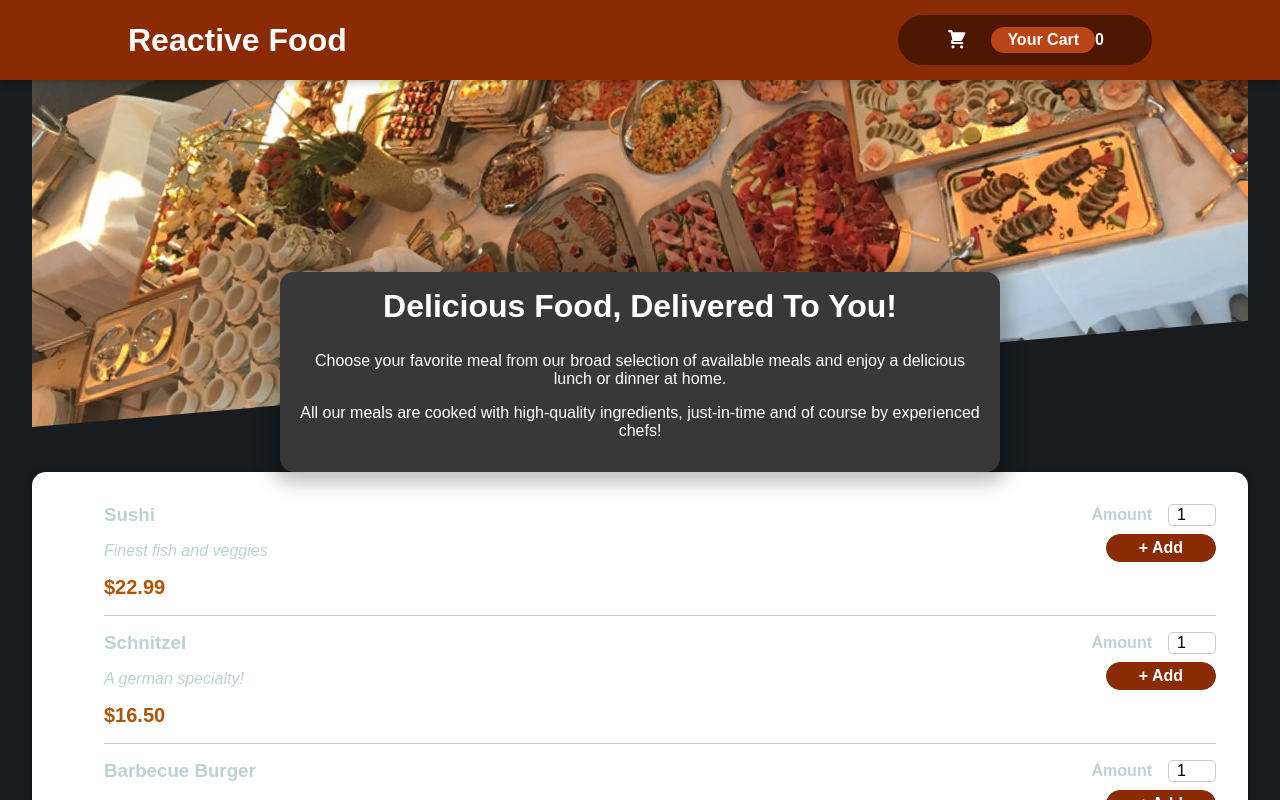
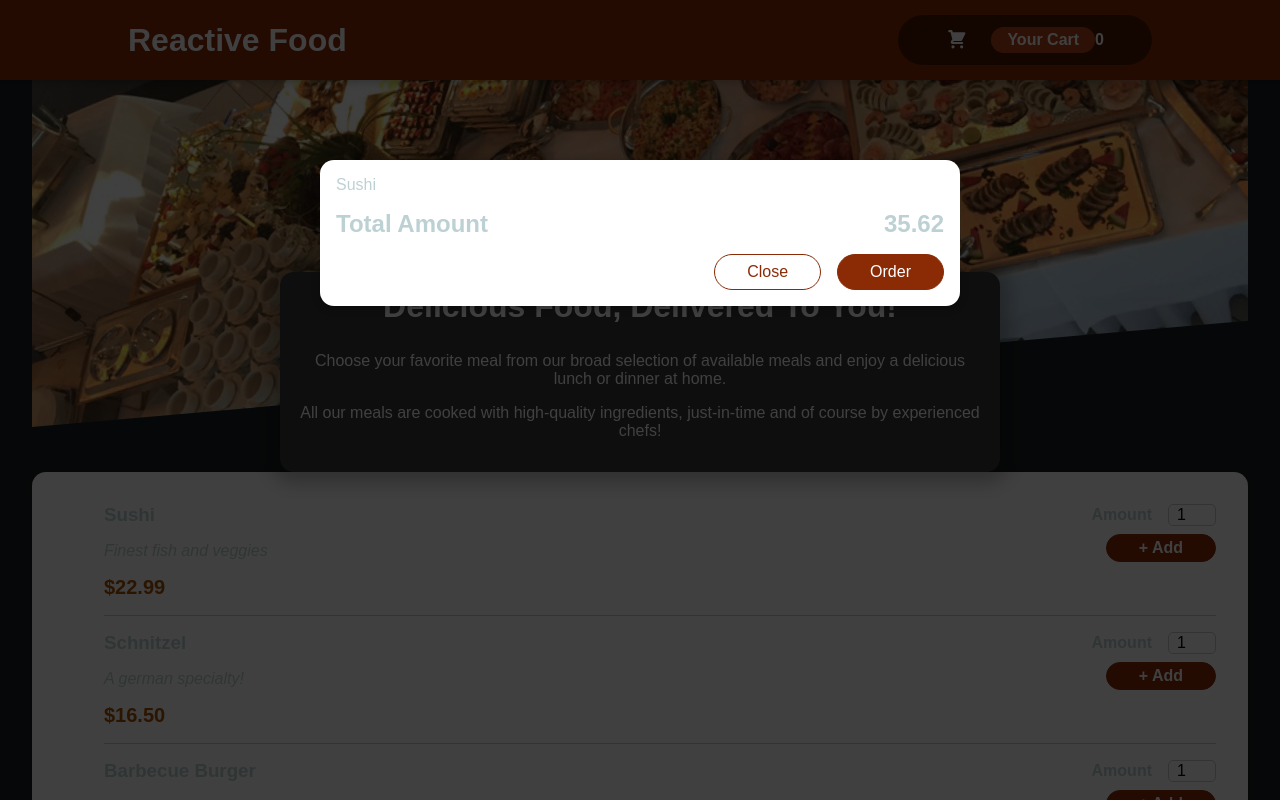
Before and after one commit to kraft-aka/react-food-ordering-app, a React (Create React App) app: page / in a window 1280 px wide. Shown: the top 800 px of the page. Built offline with nearby package versions, Linux system fonts and the light colour scheme.

Commit message:
add MOdal

```diff
--- a/public/index.html
+++ b/public/index.html
@@ -27,6 +27,7 @@
 	<noscript>
 		You need to enable JavaScript to run this app.
 	</noscript>
+  <div id="overlays"></div>
 	<div id="root"></div>
 	<!--
       This HTML file is a template.
--- a/src/App.js
+++ b/src/App.js
@@ -1,11 +1,13 @@
 import React from "react";
 import Meals from "./components/Meal/Meals";
 import Header from "./components/Layout/Header";
+import Cart from "./components/Cart/Cart";
 import "./styles.css";
 
 export default function App() {
   return (
     <>
+      <Cart />
       <Header />
       <main>
         <Meals />
--- a/src/components/Cart/Cart.js
+++ b/src/components/Cart/Cart.js
@@ -1,4 +1,5 @@
 import React from "react";
+import Modal from "../UI/Modal";
 import classes from "./Cart.module.css";
 
 export default function Cart(props) {
@@ -10,7 +11,7 @@
     </ul>
   );
   return (
-    <div>
+    <Modal>
       {cartItems}
       <div className={classes.total}>
         <span>Total Amount</span>
@@ -20,6 +21,6 @@
         <button className={classes["button--alt"]}>Close</button>
         <button className={classes.button}>Order</button>
       </div>
-    </div>
+    </Modal>
   );
 }
--- /dev/null
+++ b/src/components/UI/Modal.js
@@ -0,0 +1,28 @@
+import React from "react";
+import ReactDOM from "react-dom";
+import classes from "./Modal.module.css";
+
+function Backdrop(props) {
+  return <div className={classes.backdrop} />;
+}
+
+function ModalOverlay(props) {
+  return (
+    <div className={classes.modal}>
+      <div className={classes.content}>{props.children}</div>
+    </div>
+  );
+}
+const portalEl = document.getElementById("overlays");
+
+export default function Modal(props) {
+  return (
+    <>
+      {ReactDOM.createPortal(<Backdrop />, portalEl)}
+      {ReactDOM.createPortal(
+        <ModalOverlay>{props.children}</ModalOverlay>,
+        portalEl
+      )}
+    </>
+  );
+}
--- /dev/null
+++ b/src/components/UI/Modal.module.css
@@ -0,0 +1,40 @@
+.backdrop {
+  position: fixed;
+  top: 0;
+  left: 0;
+  width: 100%;
+  height: 100vh;
+  z-index: 20;
+  background-color: rgba(0, 0, 0, 0.75);
+}
+
+.modal {
+  position: fixed;
+  top: 20vh;
+  left: 5%;
+  width: 90%;
+  background-color: white;
+  padding: 1rem;
+  border-radius: 14px;
+  box-shadow: 0 2px 8px rgba(0, 0, 0, 0.25);
+  z-index: 30;
+  animation: slide-down 300ms ease-out forwards;
+}
+
+@media (min-width: 768px) {
+  .modal {
+    width: 40rem;
+    left: calc(50% - 20rem);
+  }
+}
+
+@keyframes slide-down {
+  from {
+    opacity: 0;
+    transform: translateY(-3rem);
+  }
+  to {
+    opacity: 1;
+    transform: translateY(0);
+  }
+}
```
